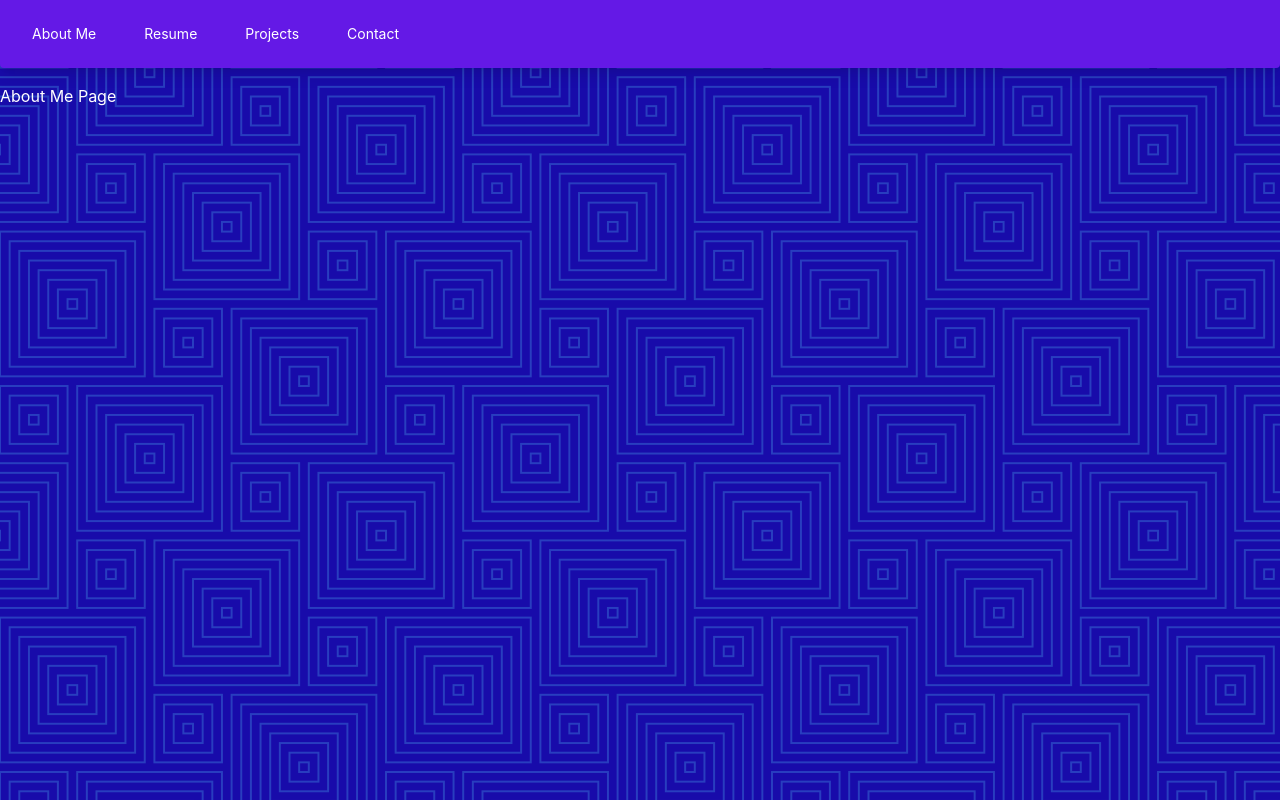
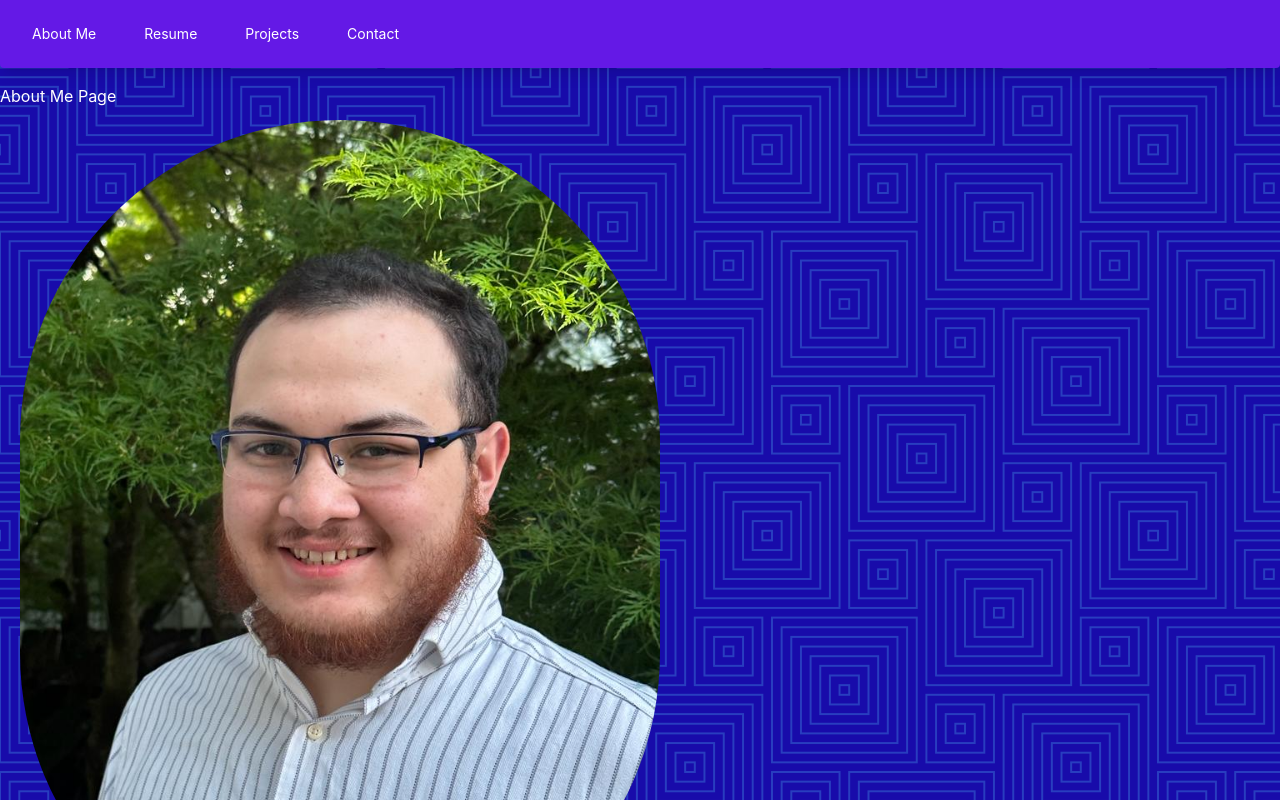
Before and after one commit to MrFiszbi1/Portfolio-Jaafar-Rodgers, a React (Vite) app in the folder vite-project/: page / in a window 1280 px wide. Built offline with nearby package versions, Linux system fonts and the light colour scheme.

Commit message:
Profile Pic added
Profile Pic added as a component with basic css

```diff
--- /dev/null
+++ b/vite-project/src/components/ProfilePic.tsx
@@ -0,0 +1,12 @@
+export function ProfilePic() {
+    const baseUrl = import.meta.env.BASE_URL;
+    const imagePath = "src/assets/images/Jaafar.jpg";
+
+    return (
+        <img
+            src={`${baseUrl}${imagePath}`}
+            alt = "Profile Picture of Jaafar Rodgers"
+            className="w-1/2 rounded-full ml-5 mt-3"
+        />
+    )
+}
--- a/vite-project/src/pages/AboutMePage.tsx
+++ b/vite-project/src/pages/AboutMePage.tsx
@@ -1,9 +1,11 @@
 import '../assets/css/App.css';
+import { ProfilePic } from '../components/ProfilePic';
 
 const AboutMePage = () => {
     return (
         <div>
             <h1>About Me Page</h1>
+            <ProfilePic />
         </div>
     );
 };
```
Also changed, not shown: vite-project/src/assets/images/Jaafar.jpg (added).
